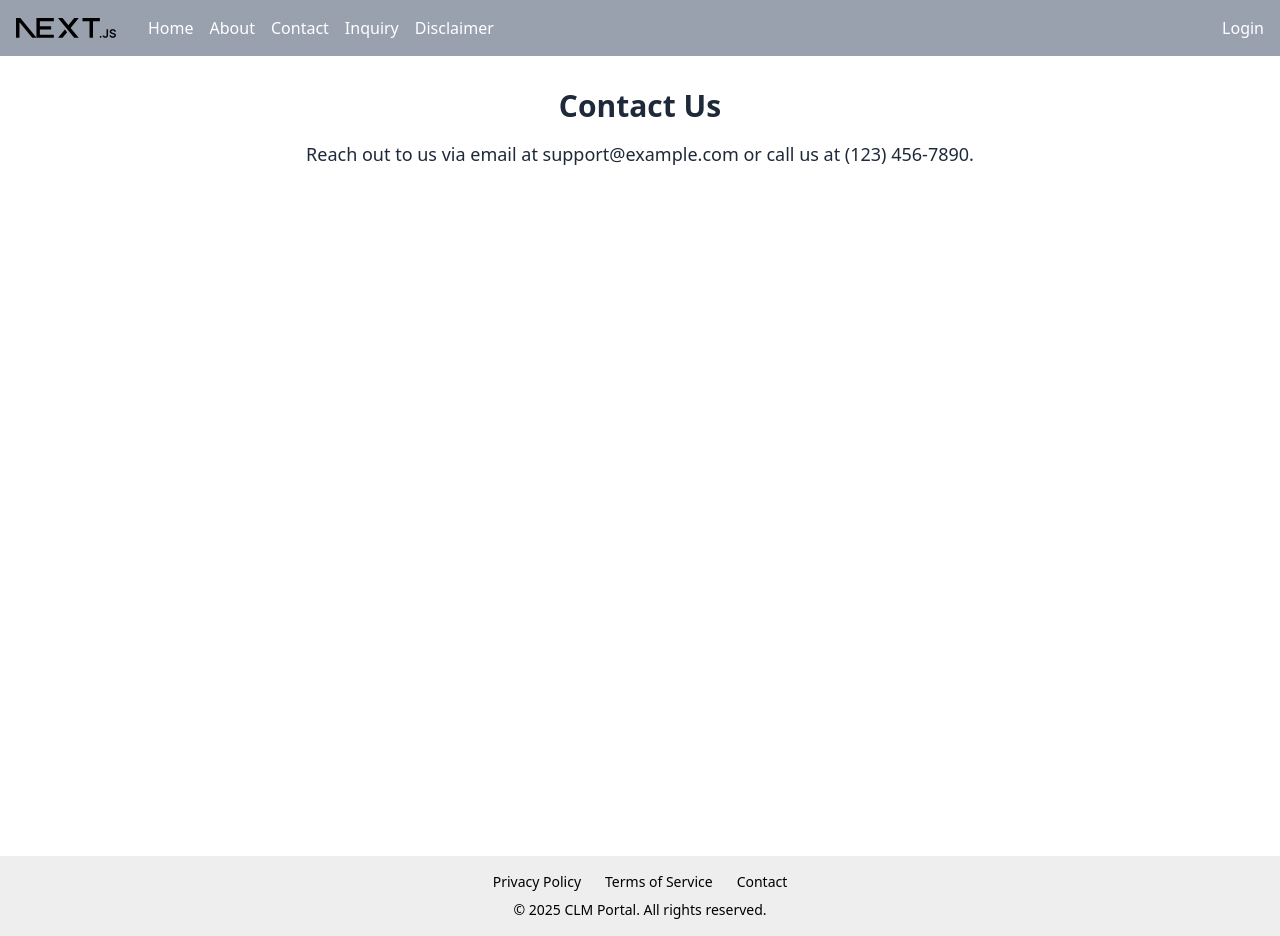
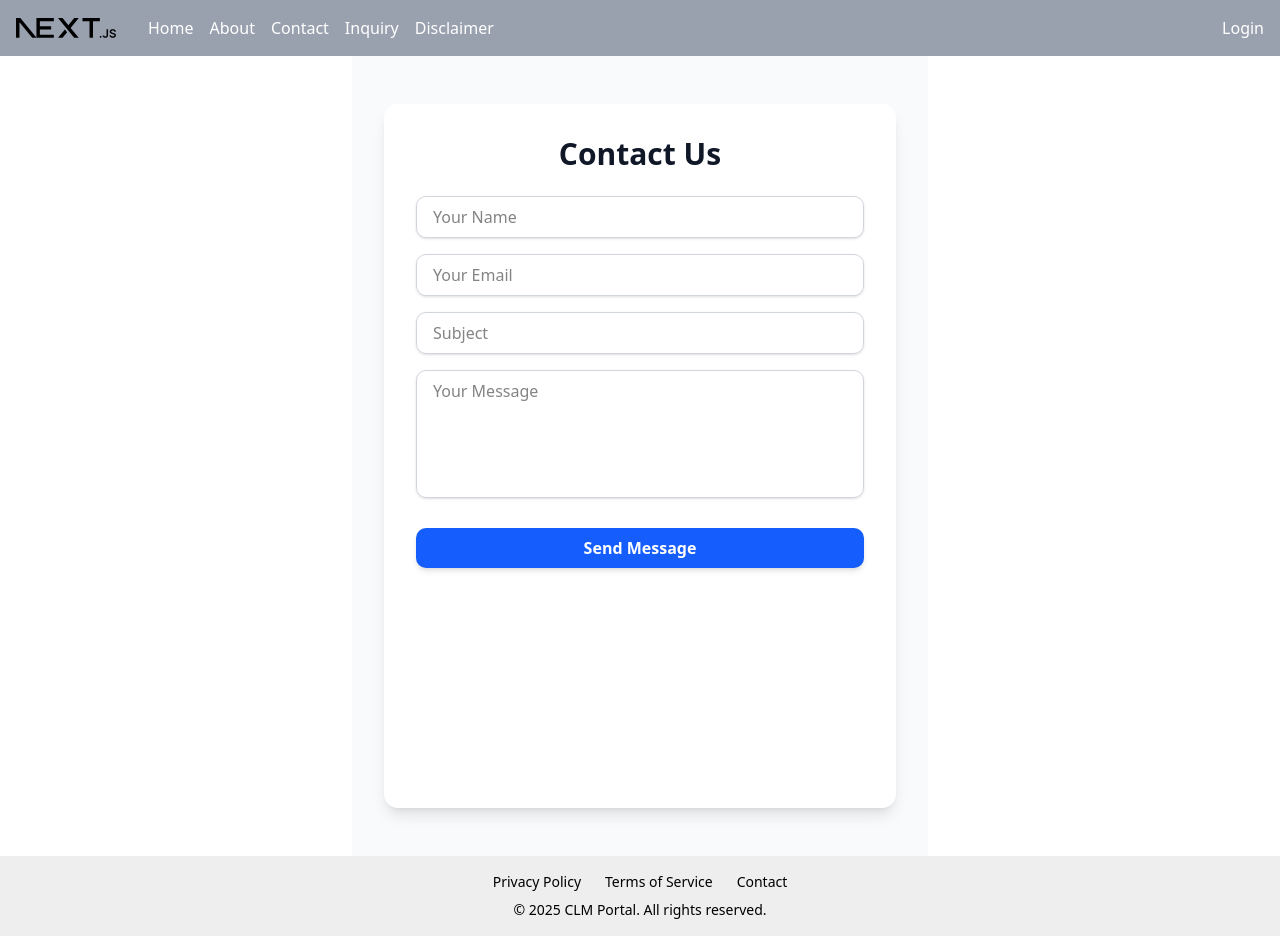
Before and after one commit to theIamDev/NextFrame, a Next.js app: page /contact-us in a window 1280 px wide. Built offline with nearby package versions, Linux system fonts and the light colour scheme.

Commit message:
feat(next-frame): develop Contact Form section (#16)

```diff
--- a/src/app/(public)/contact-us/page.tsx
+++ b/src/app/(public)/contact-us/page.tsx
@@ -1,9 +1,9 @@
-import ContactUsContent from "@/components/public/web/features/contact-us/ContactUsContent";
+import ContactForm from '@/components/public/web/features/contact-us/ContactForm';
 
-export default function ContactUsPage() {
+export default function ContactPage() {
   return (
-    <section className="min-h-screen px-4 py-8">
-      <ContactUsContent />
-    </section>
+    <div className="min-h-screen flex items-center justify-center">
+      <ContactForm />
+    </div>
   );
 }
--- /dev/null
+++ b/src/app/api/contact/route.ts
@@ -0,0 +1,29 @@
+import { NextResponse } from 'next/server';
+import { supabase } from '@/lib/supabaseClient';
+
+export async function POST(req: Request) {
+  try {
+    const { name, email, subject, message } = await req.json();
+
+    console.log('📩 Incoming contact form data:', { name, email, subject, message });
+
+    if (!name || !email || !subject || !message) {
+      console.error('❌ Missing required fields');
+      return NextResponse.json({ error: 'All fields are required' }, { status: 400 });
+    }
+
+    const { data, error } = await supabase.from('contacts').insert([{ name, email, subject, message }]);
+
+    if (error) {
+      console.error('Supabase insert error:', error);
+      return NextResponse.json({ error: error.message }, { status: 500 });
+    }
+
+    console.log('✅ Inserted data:', data);
+
+    return NextResponse.json({ success: true, data });
+  } catch (err) {
+    console.error('Unexpected error:', err);
+    return NextResponse.json({ error: 'Something went wrong' }, { status: 500 });
+  }
+}
--- /dev/null
+++ b/src/app/api/evn-debug/route.ts
@@ -0,0 +1,8 @@
+import { NextResponse } from 'next/server';
+
+export async function GET() {
+  return NextResponse.json({
+    NEXT_PUBLIC_SUPABASE_URL: process.env.NEXT_PUBLIC_SUPABASE_URL ?? 'undefined',
+    NEXT_PUBLIC_SUPABASE_ANON_KEY: process.env.NEXT_PUBLIC_SUPABASE_ANON_KEY ? 'exists' : 'missing',
+  });
+}
--- /dev/null
+++ b/src/components/public/web/features/contact-us/ContactForm.tsx
@@ -0,0 +1,147 @@
+'use client';
+
+import { useState } from 'react';
+
+export default function ContactForm() {
+  const [formData, setFormData] = useState({
+    name: '',
+    email: '',
+    subject: '',
+    message: '',
+  });
+
+  const [loading, setLoading] = useState(false);
+  const [responseMessage, setResponseMessage] = useState('');
+
+  const handleChange = (
+    e: React.ChangeEvent<HTMLInputElement | HTMLTextAreaElement>
+  ) => {
+    setFormData({ ...formData, [e.target.name]: e.target.value });
+  };
+
+  const handleSubmit = async (e: React.FormEvent) => {
+    e.preventDefault();
+    setLoading(true);
+    setResponseMessage('');
+
+    try {
+      const res = await fetch('/api/contact', {
+        method: 'POST',
+        headers: { 'Content-Type': 'application/json' },
+        body: JSON.stringify(formData),
+      });
+
+      const data = await res.json();
+      setLoading(false);
+
+      if (res.ok) {
+        setResponseMessage('Your message has been sent successfully!');
+        setFormData({ name: '', email: '', subject: '', message: '' });
+      } else {
+        setResponseMessage(data.error || 'Something went wrong. Try again later.');
+      }
+    } catch (error) {
+      setLoading(false);
+      setResponseMessage('Network error. Please try again later.');
+      console.error('Network error:', error);
+    }
+  };
+
+  return (
+    <div className="flex justify-center py-12 px-4 sm:px-6 lg:px-8 bg-gray-50 min-h-screen">
+      <form
+        onSubmit={handleSubmit}
+        className="bg-white shadow-lg rounded-xl p-8 max-w-lg w-full space-y-6"
+      >
+        <h2 className="text-3xl font-extrabold text-gray-900 text-center">
+          Contact Us
+        </h2>
+
+        <div className="space-y-4">
+          <input
+            type="text"
+            name="name"
+            placeholder="Your Name"
+            value={formData.name}
+            onChange={handleChange}
+            required
+            className="w-full px-4 py-2 border border-gray-300 rounded-lg shadow-sm focus:ring-2 focus:ring-blue-500 focus:border-blue-500 outline-none"
+          />
+
+          <input
+            type="email"
+            name="email"
+            placeholder="Your Email"
+            value={formData.email}
+            onChange={handleChange}
+            required
+            className="w-full px-4 py-2 border border-gray-300 rounded-lg shadow-sm focus:ring-2 focus:ring-blue-500 focus:border-blue-500 outline-none"
+          />
+
+          <input
+            type="text"
+            name="subject"
+            placeholder="Subject"
+            value={formData.subject}
+            onChange={handleChange}
+            required
+            className="w-full px-4 py-2 border border-gray-300 rounded-lg shadow-sm focus:ring-2 focus:ring-blue-500 focus:border-blue-500 outline-none"
+          />
+
+          <textarea
+            name="message"
+            placeholder="Your Message"
+            value={formData.message}
+            onChange={handleChange}
+            required
+            className="w-full px-4 py-2 border border-gray-300 rounded-lg shadow-sm focus:ring-2 focus:ring-blue-500 focus:border-blue-500 outline-none h-32 resize-none"
+          />
+        </div>
+
+        <button
+          type="submit"
+          disabled={loading}
+          className={`w-full flex justify-center items-center px-4 py-2 text-white font-semibold rounded-lg shadow-md transition ${
+            loading
+              ? 'bg-blue-400 cursor-not-allowed'
+              : 'bg-blue-600 hover:bg-blue-700 focus:ring-2 focus:ring-offset-2 focus:ring-blue-500'
+          }`}
+        >
+          {loading ? (
+            <>
+              <svg
+                className="animate-spin -ml-1 mr-3 h-5 w-5 text-white"
+                xmlns="http://www.w3.org/2000/svg"
+                fill="none"
+                viewBox="0 0 24 24"
+              >
+                <circle
+                  className="opacity-25"
+                  cx="12"
+                  cy="12"
+                  r="10"
+                  stroke="currentColor"
+                  strokeWidth="4"
+                ></circle>
+                <path
+                  className="opacity-75"
+                  fill="currentColor"
+                  d="M4 12a8 8 0 018-8v4l3.5-3.5L12 0v4a8 8 0 00-8 8h4z"
+                ></path>
+              </svg>
+              Sending...
+            </>
+          ) : (
+            'Send Message'
+          )}
+        </button>
+
+        {responseMessage && (
+          <p className="text-center text-sm font-medium text-gray-700">
+            {responseMessage}
+          </p>
+        )}
+      </form>
+    </div>
+  );
+}
--- a/src/components/public/web/features/contact-us/ContactUsContent.tsx
+++ /dev/null
@@ -1,14 +0,0 @@
-import Container from "@/components/public/web/ui/Container";
-
-export default function ContactUsContent() {
-  return (
-    <Container>
-      <div className="text-center text-lg text-gray-800">
-        <h1 className="text-3xl font-bold mb-4">Contact Us</h1>
-        <p>
-          Reach out to us via email at support@example.com or call us at (123) 456-7890.
-        </p>
-      </div>
-    </Container>
-  );
-}
--- /dev/null
+++ b/src/lib/supabaseClient.ts
@@ -0,0 +1,13 @@
+import { createClient } from '@supabase/supabase-js';
+
+const supabaseUrl = process.env.NEXT_PUBLIC_SUPABASE_URL;
+const supabaseKey = process.env.NEXT_PUBLIC_SUPABASE_ANON_KEY;
+
+console.log('🔍 Loaded Supabase URL:', supabaseUrl);
+console.log('🔍 Loaded Supabase Key:', supabaseKey ? 'Exists' : 'Missing');
+
+if (!supabaseUrl || !supabaseKey) {
+  throw new Error('Missing Supabase environment variables!');
+}
+
+export const supabase = createClient(supabaseUrl, supabaseKey);
```
Also changed, not shown: package.json (+6 -1 lines), 1 other file (tests, documents, lock files or other folders).
